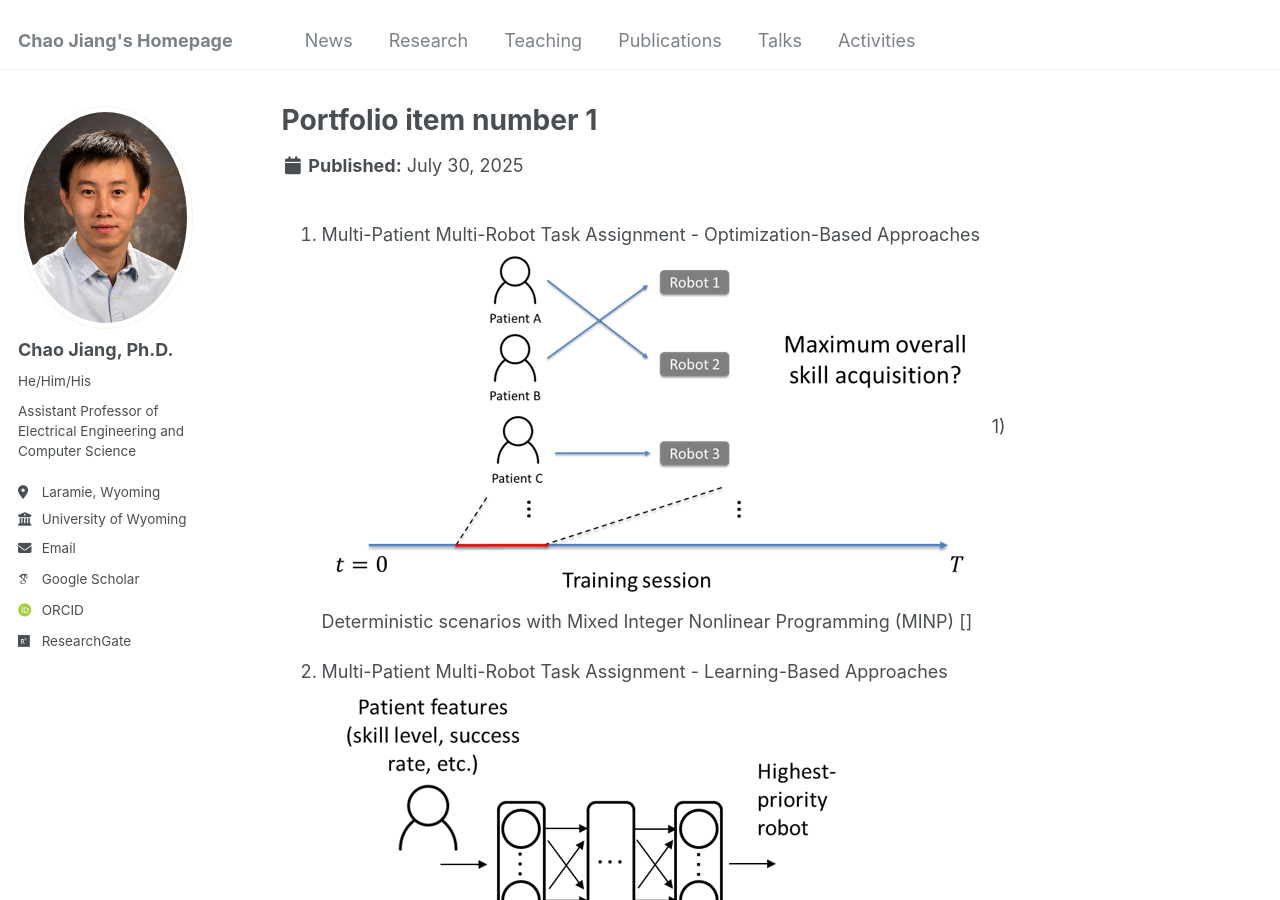
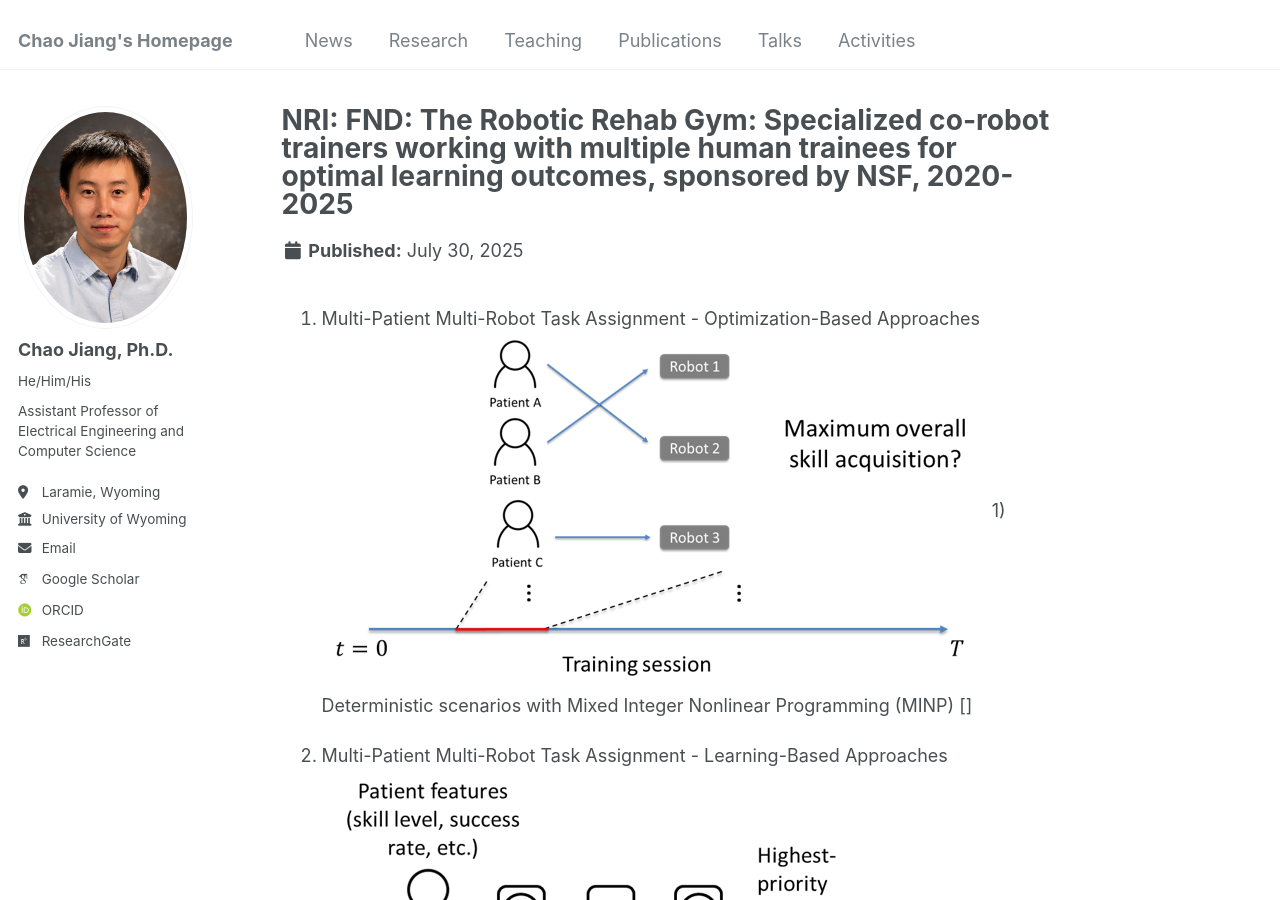
Before and after one commit to cjiang6/cjiang6.github.io, a Jekyll site: the page built from _portfolio/nsf_robotic_gym.md, in a window 1280 px wide and 900 px high. Built offline with Jekyll 4.4.1, drawn with Linux system fonts in a browser that asks for light colours; some web fonts are replaced.

Commit message:
Update nsf_robotic_gym.md

```diff
--- a/_portfolio/nsf_robotic_gym.md
+++ b/_portfolio/nsf_robotic_gym.md
@@ -1,5 +1,5 @@
 ---
-title: "Portfolio item number 1"
+title: "NRI: FND: The Robotic Rehab Gym: Specialized co-robot trainers working with multiple human trainees for optimal learning outcomes, sponsored by NSF, 2020-2025"
 excerpt: "Overview: A robotic rehabilitation gym is defined as multiple patients training with multiple robots or passive sensorized devices in a group setting. Recent work with such gyms has shown positive rehabilitation outcomes; furthermore, such gyms allow a single therapist to supervise more than one patient, increasing cost-effectiveness. To allow more effective multipatient supervision in future robotic rehabilitation gyms, this project investigates automated systems that can dynamically assign patients to different robots within a session in order to optimize group rehabilitation outcome. <br/><img src='/images/robotic_gym_overview.png'>"
 collection: portfolio
 ---
```
